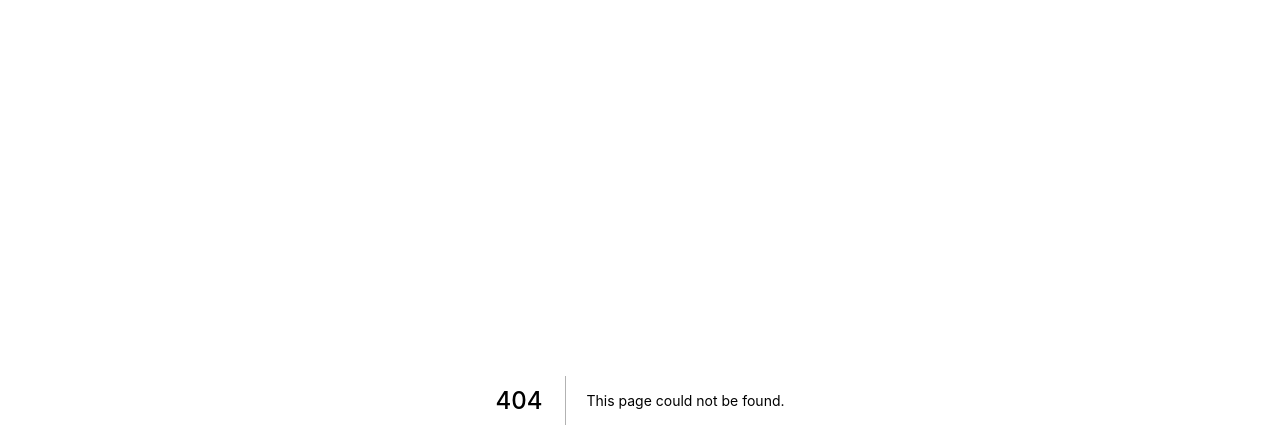
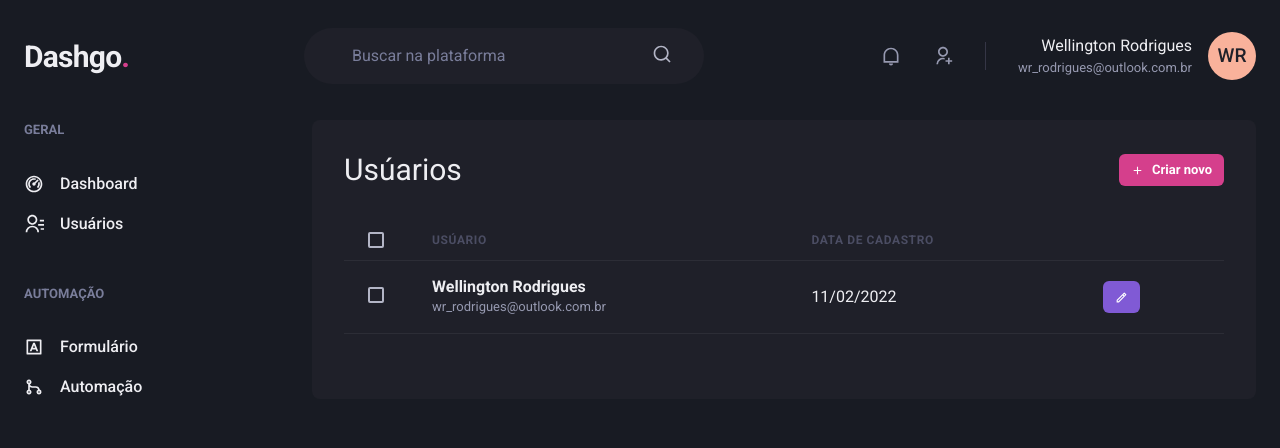
Before and after one commit to wellingtonrodriguesbr/dashgo, a Next.js app: page /users in a window 1280 px wide. Before the commit this address had no page. Shown: the top 448 px of the page. Built offline with nearby package versions, Linux system fonts and the light colour scheme.

Commit message:
feat(users): add page users list

```diff
--- /dev/null
+++ b/src/pages/users/index.tsx
@@ -0,0 +1,86 @@
+import {
+  Box,
+  Button,
+  Checkbox,
+  Flex,
+  Heading,
+  Icon,
+  Table,
+  Tbody,
+  Td,
+  Text,
+  Th,
+  Thead,
+  Tr,
+} from "@chakra-ui/react";
+import { RiAddLine, RiPencilLine } from "react-icons/ri";
+import { Header } from "../../components/Header";
+import { Sidebar } from "../../components/Sidebar";
+
+export default function UserList() {
+  return (
+    <Box>
+      <Header />
+      <Flex width="100%" my="6" maxWidth={1480} mx="auto" px="6">
+        <Sidebar />
+
+        <Box flex="1" borderRadius="8" bg="gray.800" p="8">
+          <Flex mb="8" justify="space-between" align="center">
+            <Heading size="lg" fontWeight="normal">
+              Usúarios
+            </Heading>
+            <Button
+              as="a"
+              size="sm"
+              fontSize="small"
+              colorScheme="pink"
+              leftIcon={<Icon as={RiAddLine} />}
+              cursor="pointer"
+            >
+              Criar novo
+            </Button>
+          </Flex>
+          <Table colorScheme="whiteAlpha">
+            <Thead>
+              <Tr>
+                <Th px="6" color="gray.300" width="8">
+                  <Checkbox colorScheme="pink" />
+                </Th>
+                <Th>Usúario</Th>
+                <Th>Data de cadastro</Th>
+                <Th></Th>
+              </Tr>
+            </Thead>
+            <Tbody>
+              <Tr>
+                <Td px="6">
+                  <Checkbox colorScheme="pink" />
+                </Td>
+                <Td>
+                  <Box>
+                    <Text fontWeight="bold">Wellington Rodrigues</Text>
+                    <Text fontSize="small" color="gray.300">
+                      wr_rodrigues@outlook.com.br
+                    </Text>
+                  </Box>
+                </Td>
+                <Td>11/02/2022</Td>
+                <Td>
+                  <Button
+                    as="a"
+                    size="sm"
+                    fontSize="small"
+                    colorScheme="purple"
+                    cursor="pointer"
+                  >
+                    <Icon as={RiPencilLine} />
+                  </Button>
+                </Td>
+              </Tr>
+            </Tbody>
+          </Table>
+        </Box>
+      </Flex>
+    </Box>
+  );
+}
```
